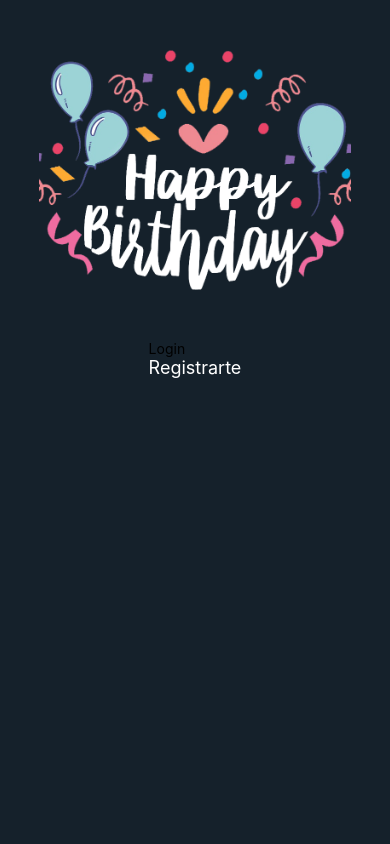
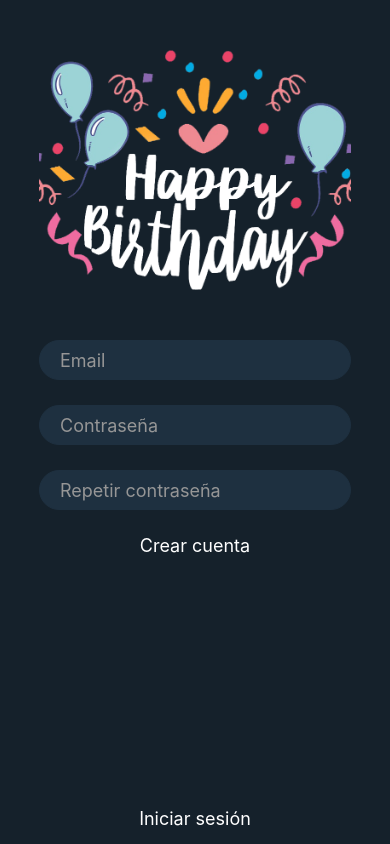
Before and after one commit to Guuri11/Birthday_APP, a React Native app: screen / in a window 390 px wide. Built offline with nearby package versions, Linux system fonts and the light colour scheme; no server answers.

Commit message:
register form

```diff
--- a/src/components/Auth.js
+++ b/src/components/Auth.js
@@ -11,11 +11,12 @@ export default function Auth() {
          setIsLogin(!isLogin);
     }
 
+
     return (
         <View style={styles.view} >
             <Image style={styles.logo} source={require("../assets/logo.png")}/>
             {
-                isLogin ?
+                !isLogin ?
                     <LoginForm changeForm={changeForm} />
                     :
                     <RegisterForm changeForm={changeForm}/>
--- a/src/components/RegisterForm.js
+++ b/src/components/RegisterForm.js
@@ -1,17 +1,72 @@
-import React from 'react'
-import { StyleSheet, Text, View, TouchableOpacity } from 'react-native'
+import React, {useState} from 'react'
+import { StyleSheet, Text, View, TouchableOpacity, TextInput, Button } from 'react-native'
+import {validateEmail} from '../utils/validations';
 
 export default function RegisterForm(props) {
 
     const {changeForm} = props;
 
+    const [formData, setFormData] = useState({
+        email: '',
+        password: '',
+        repeatPassword: '',
+    })
+
+    const [formError, setFormError] = useState({})
+
+    const register = () => {
+        let errors = {};
+
+        if (!formData.email || !formData.password ||!formData.repeatPassword) {
+            if (!formData.email) errors.email = true;
+            if (!formData.password) errors.password = true;
+            if (!formData.repeatPassword) errors.repeatPassword = true;
+        }
+
+        if (!validateEmail(formData.email)) {
+            errors.email = true;
+        }
+
+        if (formData.password !== formData.repeatPassword) {
+            errors.password = true;
+            errors.repeatPassword = true;
+        }
+
+        if (formData.password.length < 6) {
+            errors.password = true;
+         }
+
+        setFormError(errors);
+    }
+
     return (
-        <View>
-            <Text>Register Form</Text>
-            <TouchableOpacity onPress={e => changeForm()}>
-                <Text style={styles.btnText} >Iniciar sesión</Text>
+        <>
+            <TextInput placeholder="Email"
+            placeholderTextColor="#969696"
+            style={[styles.input, formError.email && styles.errorInput]} onChange={e => setFormData({...formData, email:e.nativeEvent.text})} />
+
+            <TextInput placeholder="Contraseña"
+            placeholderTextColor="#969696"
+            secureTextEntry={true}
+            style={[styles.input, formError.password && styles.errorInput]}
+            onChange={e => setFormData({...formData, password:e.nativeEvent.text})}/>
+
+            <TextInput placeholder="Repetir contraseña"
+            placeholderTextColor="#969696"
+            secureTextEntry={true}
+            onChange={e => setFormData({...formData, repeatPassword:e.nativeEvent.text})}
+            style={[styles.input, formError.repeatPassword && styles.errorInput]} />
+
+            <TouchableOpacity onPress={e => register()}>
+                <Text style={styles.btnText} >Crear cuenta</Text>
             </TouchableOpacity>
-        </View>
+
+            <View style={styles.login}>
+                <TouchableOpacity onPress={e => changeForm()}>
+                    <Text style={styles.btnText} >Iniciar sesión</Text>
+                </TouchableOpacity>
+            </View>
+        </>
     )
 }
 
@@ -19,5 +74,26 @@ const styles = StyleSheet.create({
     btnText: {
         color: "#fff",
         fontSize: 18,
+    },
+    input: {
+        height: 40,
+        color: "#fff",
+        width: "80%",
+        marginBottom: 25,
+        backgroundColor: "#1e3040",
+        paddingHorizontal: 20,
+        borderRadius: 50,
+        fontSize: 18,
+        borderWidth: 1,
+        borderColor: "#1e3040"
+
+    },
+    login: {
+        flex: 1,
+        justifyContent: "flex-end",
+        marginBottom: 15
+    },
+    errorInput: {
+        borderColor: "#940c0c",
     }
 })
--- /dev/null
+++ b/src/utils/validations.js
@@ -0,0 +1,4 @@
+export function validateEmail(email) {
+    const re = /^(([^<>()\[\]\\.,;:\s@"]+(\.[^<>()\[\]\\.,;:\s@"]+)*)|(".+"))@((\[[0-9]{1,3}\.[0-9]{1,3}\.[0-9]{1,3}\.[0-9]{1,3}\])|(([a-zA-Z\-0-9]+\.)+[a-zA-Z]{2,}))$/;
+    return re.test(email);
+  }
```
